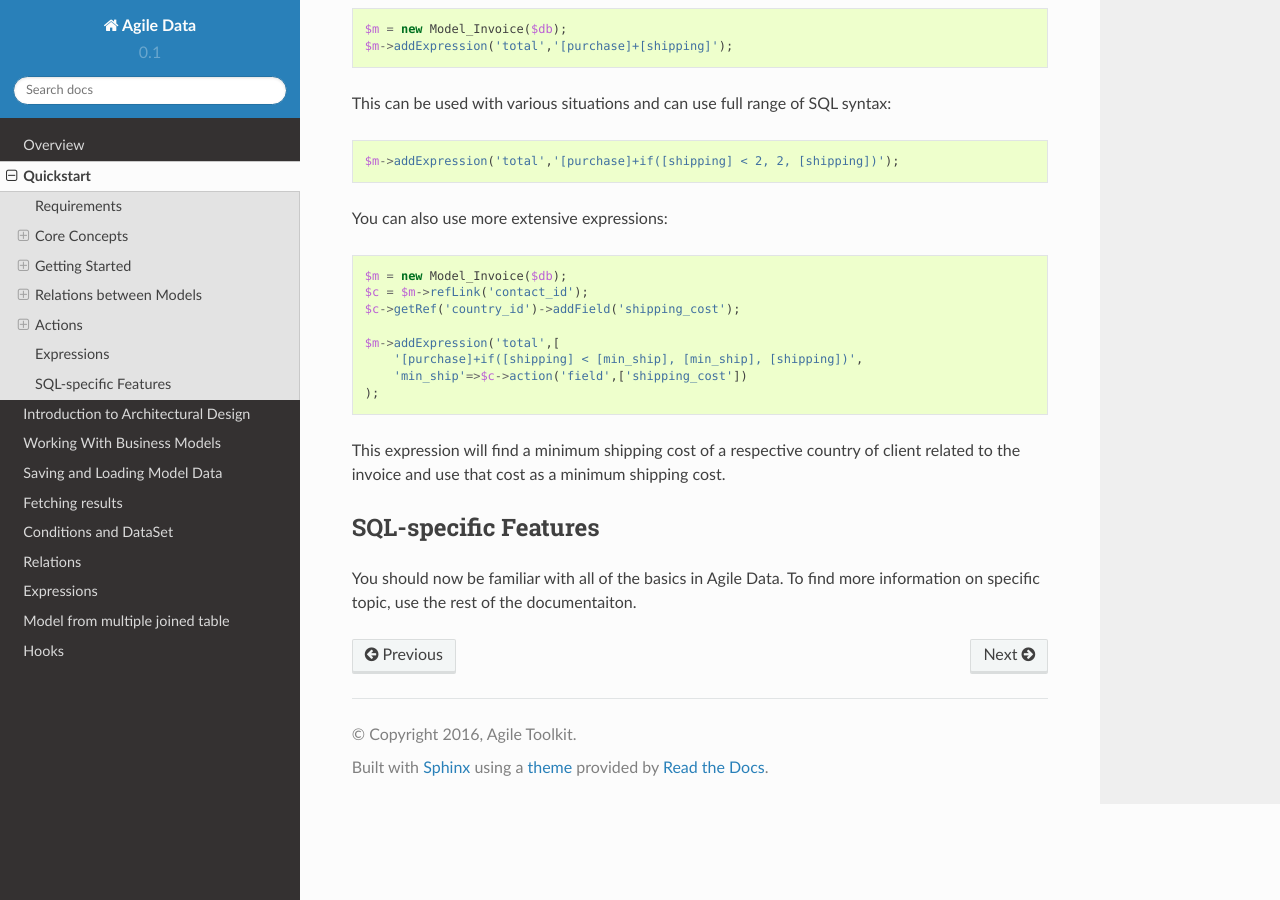
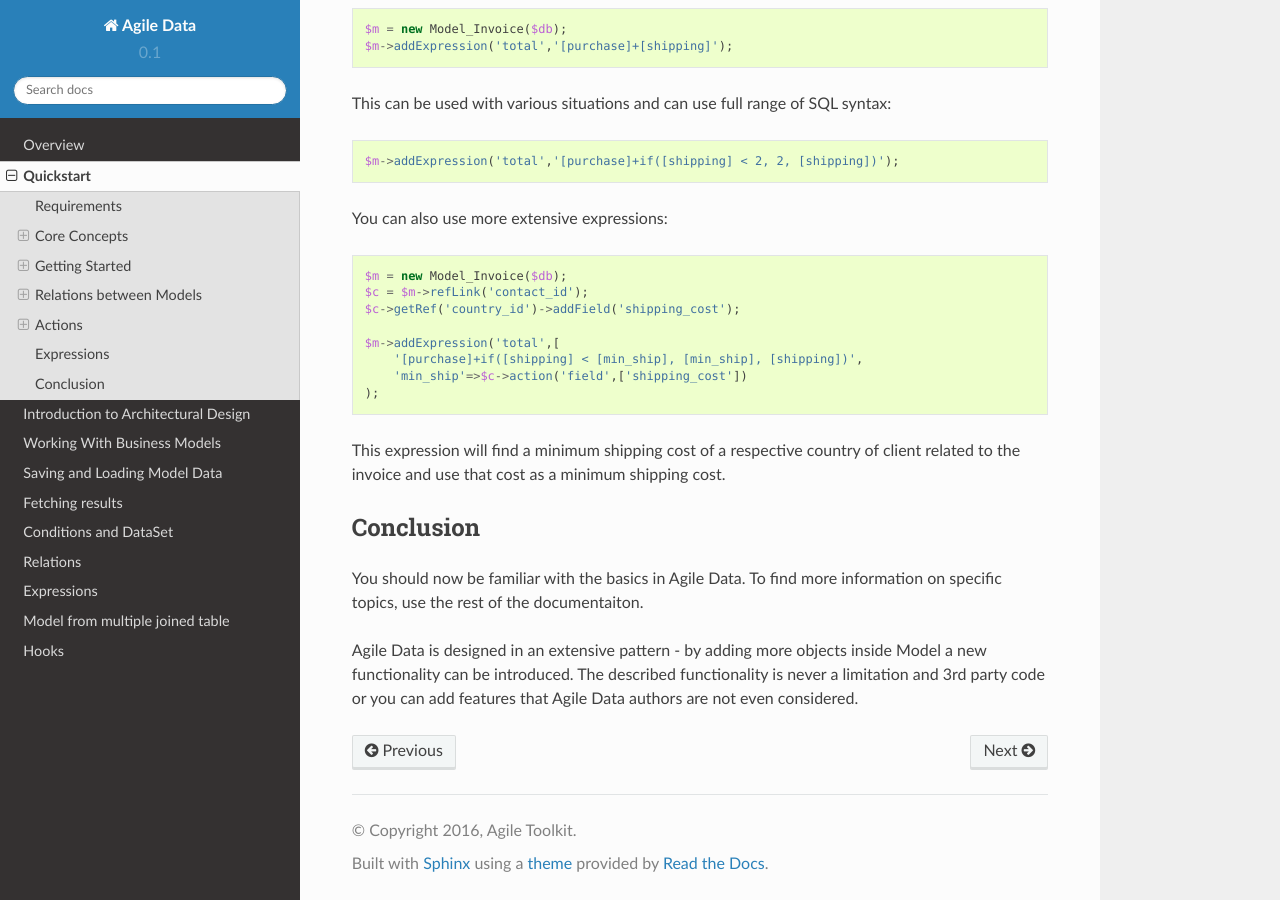
Before and after one commit to atk4/data, a Sphinx documentation site: the page built from docs/quickstart.rst, in a window 1280 px wide and 900 px high, scrolled down 11848 px. Built offline with Sphinx 7.4.7 and the Read the Docs theme 2.0.0, drawn with Linux system fonts in a browser that asks for light colours; pages that are not in the unit, such as notebooks, are missing from menus; cross-references to code outside the pages are shown as plain code.

Commit message:
fix title on last section

```diff
--- a/docs/quickstart.rst
+++ b/docs/quickstart.rst
@@ -578,8 +578,12 @@ You can also use more extensive expressions::
 This expression will find a minimum shipping cost of a respective country of client related
 to the invoice and use that cost as a minimum shipping cost.
 
-SQL-specific Features
-=====================
+Conclusion
+==========
 
-You should now be familiar with all of the basics in Agile Data. To find more information on
-specific topic, use the rest of the documentaiton.
+You should now be familiar with the basics in Agile Data. To find more information on
+specific topics, use the rest of the documentaiton.
+
+Agile Data is designed in an extensive pattern - by adding more objects inside Model a new
+functionality can be introduced. The described functionality is never a limitation
+and 3rd party code or you can add features that Agile Data authors are not even considered.
```
